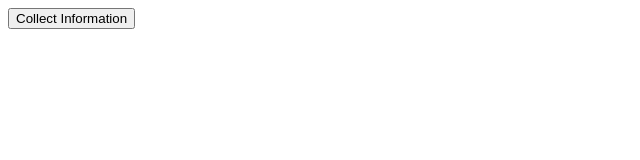
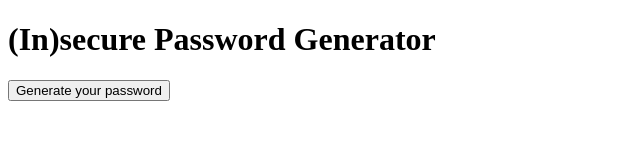
Before and after one commit to mihaipaulorban/js-pwdgen-wannabe, a plain HTML site: page index.html in a window 1280 px wide. Shown: the whole page, without its empty margins (0-640 px from the left). Drawn offline with Linux system fonts and the light colour scheme.

Commit message:
feat:generatore funzionante + bonus numero casuale

```diff
--- a/index.html
+++ b/index.html
@@ -7,8 +7,9 @@
 </head>
 <body>
 
-    <button onclick="collectInformation()">Collect Information</button>
-    <p id="result"></p>
+    <h1>(In)secure Password Generator</h1>
+    <button onclick="collectData()">Generate your password</button>
+    <div id="passwordDisplay"></div>
     <script type="text/javascript" src="script.js"></script>
 
 </body>
--- a/script.js
+++ b/script.js
@@ -1,8 +1,18 @@
-function collectInformation() {
-    var name = prompt("Inserisci il tuo nome:");
-    var surname = prompt("Inserisci il tuo cognome:");
-    var age = prompt("Inserisci la tua età:");
+function collectData() {
+    let name = prompt("Inserisci il tuo nome: ");
+    let surname = prompt("Inserisci il tuo cognome: ");
+    let age = parseInt(prompt("Inserisci la tua età: "));
 
-    var result = document.getElementById("result");
-    result.innerHTML = "Nome: " + name + ", Cognome: " + surname + ", Età: " + age;
-}
+    // Generate a random number between 0 and 100
+    let randomNumber = Math.floor(Math.random() * 101);
+
+    let gpassword = name + surname + age + randomNumber;
+
+    document.getElementById("passwordDisplay").innerText = "Password Generata: " + gpassword;
+
+    console.log("Nome:", name);
+    console.log("Cognome:", surname);
+    console.log("Età:", age);
+    console.log("Numero casuale:", randomNumber);
+    console.log("Password Generata:", gpassword);
+   }
```
